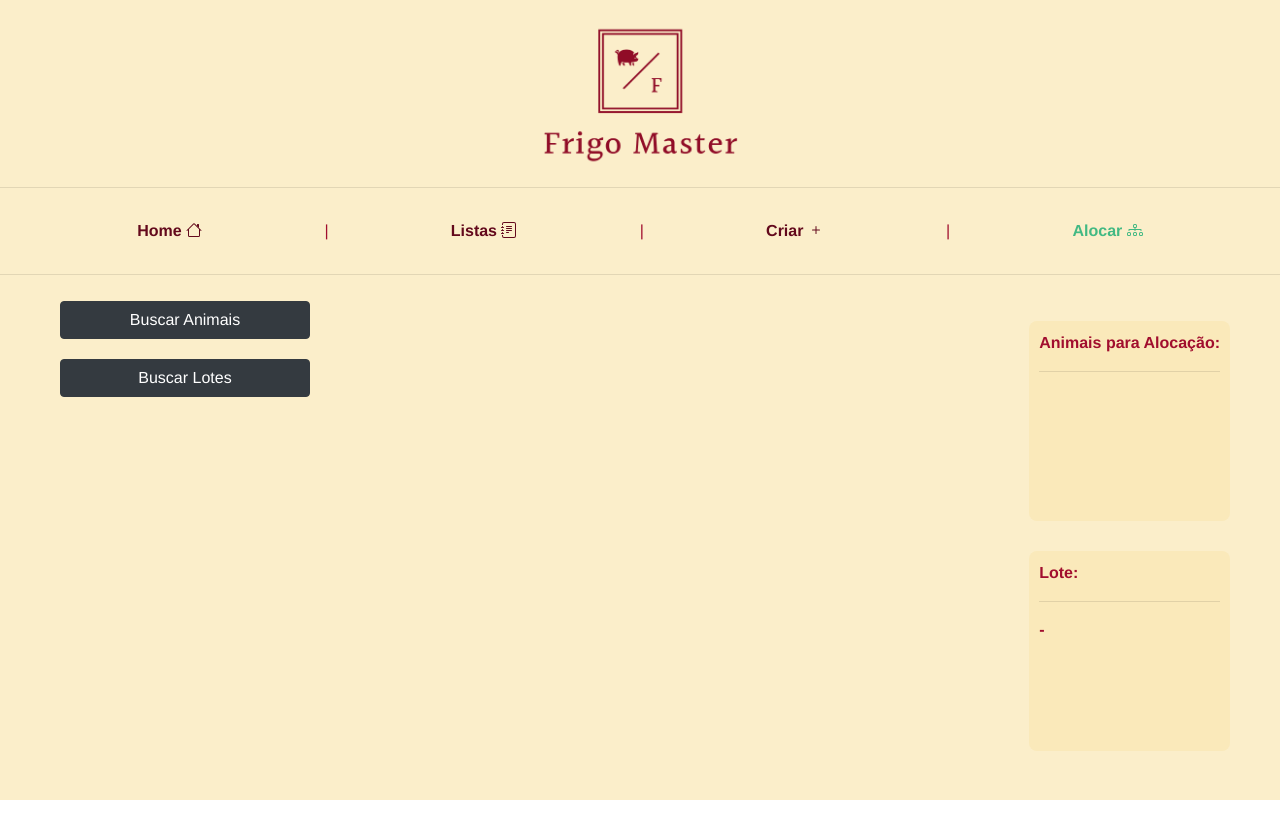
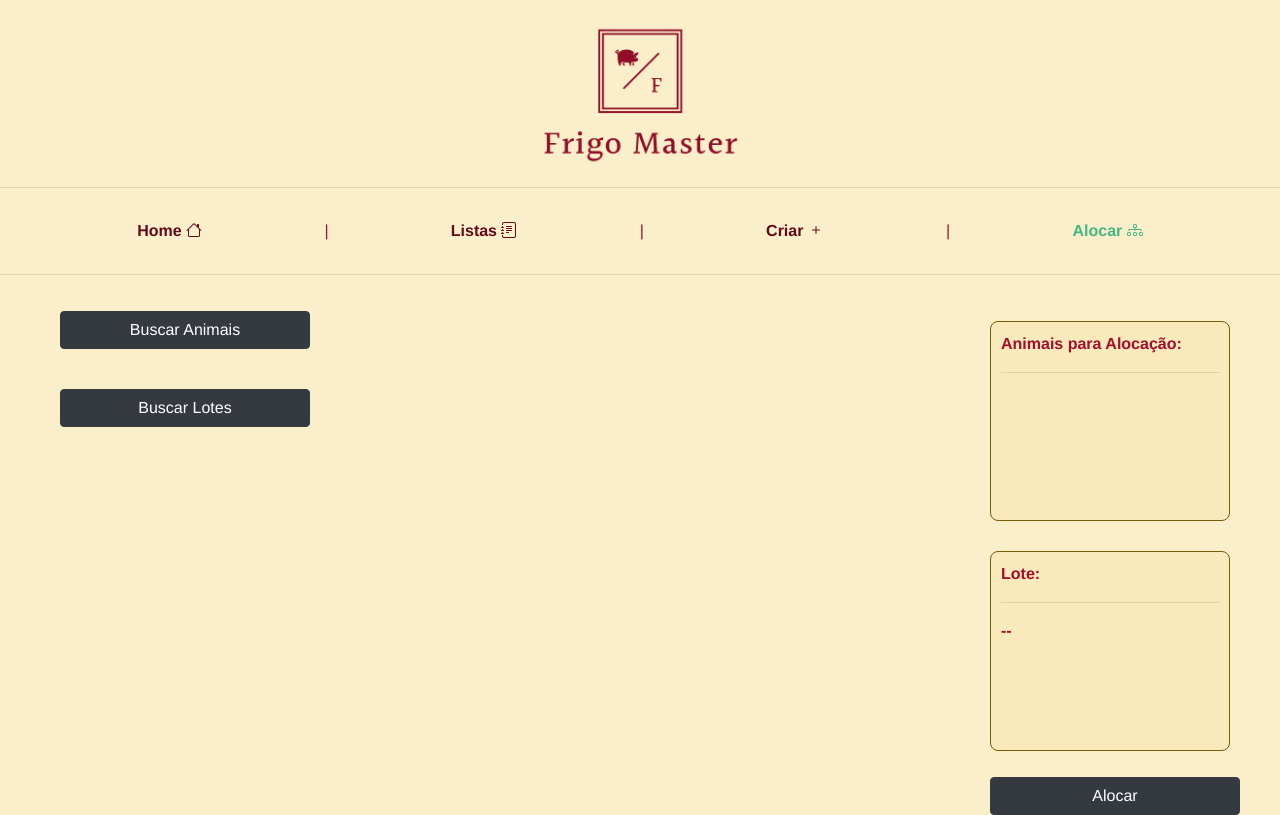
Before and after one commit to iranchobr/desafio, a Vue app in the folder gduartemenezes/frontend/: page /alocar in a window 1280 px wide. Built offline with nearby package versions, Linux system fonts and the light colour scheme.

Commit message:
Adiciona btn de submit

```diff
--- a/gduartemenezes/frontend/src/views/Alocar.vue
+++ b/gduartemenezes/frontend/src/views/Alocar.vue
@@ -20,13 +20,18 @@
         <hr />
         <li v-for="animal in animaisAlocar" v-bind:key="animal.id">
           {{ animal.no_animal }} - {{ animal.no_raca }} - {{ animal.sexo }}
+          <hr />
         </li>
       </ul>
       <ul :value="lote" class="listaSelecionados">
         <strong>Lote:</strong>
         <hr />
-        <li>{{ lote.no_lote }} - {{ lote.id }}</li>
+        <li>{{ lote.no_lote }} -- {{ lote.ds_lote }}</li>
       </ul>
+
+      <button class="btn sub btn-dark">
+        Alocar
+      </button>
     </div>
   </div>
 </template>
@@ -65,6 +70,9 @@ export default {
 </script>
 
 <style scoped>
+.btn {
+  margin: 20px 10px;
+}
 .alocar {
   display: flex;
   flex-direction: row;
@@ -86,7 +94,11 @@ export default {
   background: #fae9ba;
   height: 200px;
   border-radius: 8px;
+  border: 1px solid #795c09;
   margin-top: 30px;
   margin-right: 50px;
 }
+.sub {
+  margin: 10px 40px 0 0;
+}
 </style>
```
